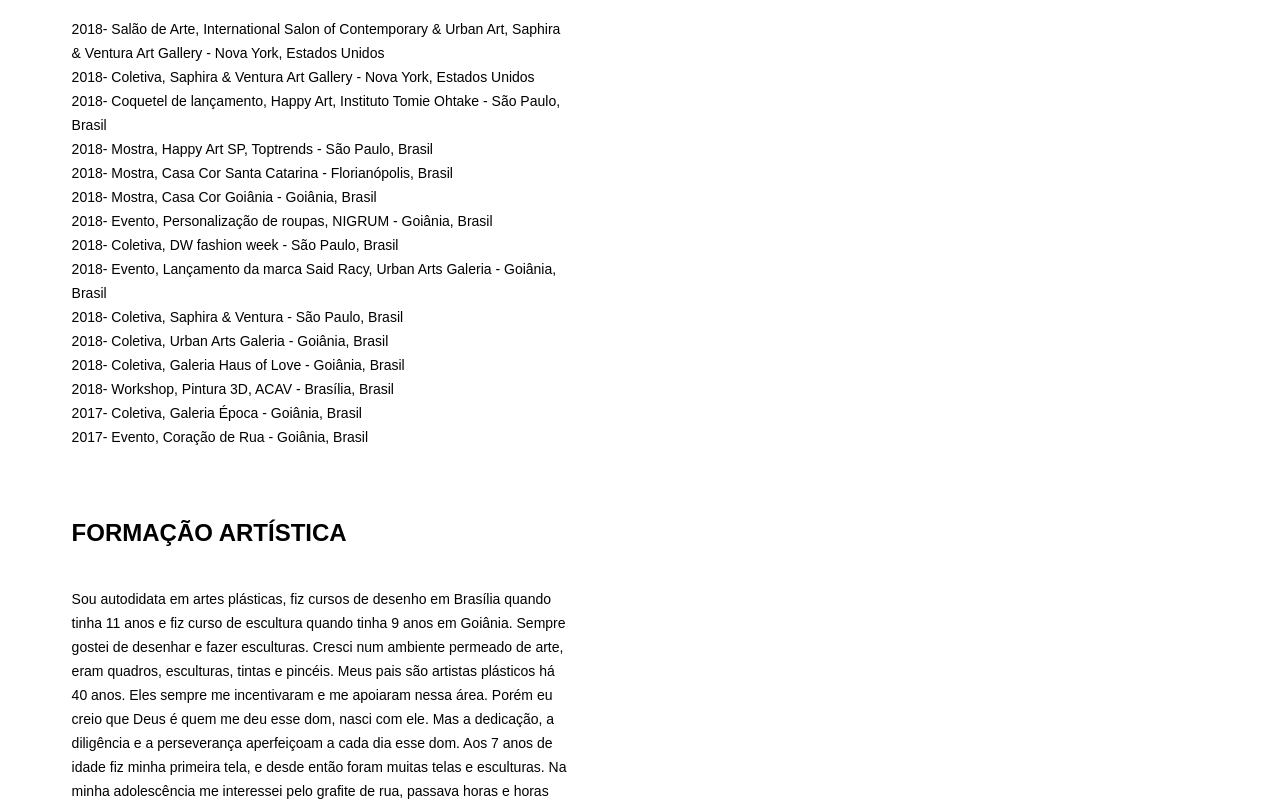
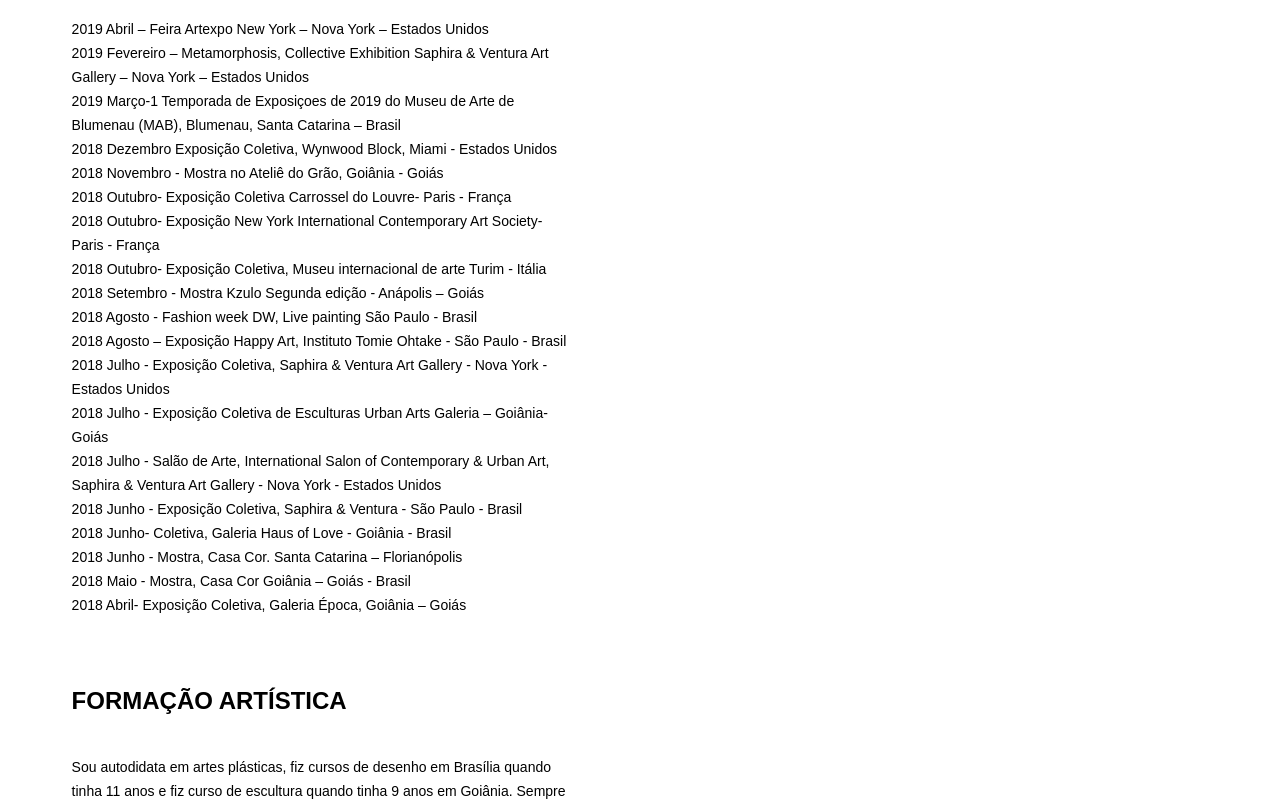
Before and after one commit to filipecaixeta/samuel-caixeta-site, a plain HTML site: page sobre.html in a window 1280 px wide. Shown: the part 805-1612 px from the top of the page. Drawn offline with Linux system fonts and the light colour scheme; a web font is replaced by a local one.

Commit message:
Update sobre.html

```diff
--- a/sobre.html
+++ b/sobre.html
@@ -131,21 +131,44 @@
                                 </div>
                                 <div class="text-container fl-wrap">
                                     <p>
-                                        2018- Salão de Arte, International Salon of Contemporary & Urban Art, Saphira & Ventura Art Gallery - Nova York, Estados Unidos<br>
-                                        2018- Coletiva, Saphira & Ventura Art Gallery - Nova York, Estados Unidos<br>
-                                        2018- Coquetel de lançamento, Happy Art, Instituto Tomie Ohtake - São Paulo, Brasil<br>
-                                        2018- Mostra, Happy Art SP, Toptrends - São Paulo, Brasil<br>
-                                        2018- Mostra, Casa Cor Santa Catarina - Florianópolis, Brasil<br>
-                                        2018- Mostra, Casa Cor Goiânia - Goiânia, Brasil<br>
-                                        2018- Evento, Personalização de roupas, NIGRUM - Goiânia, Brasil<br>
-                                        2018- Coletiva, DW fashion week - São Paulo, Brasil<br>
-                                        2018- Evento, Lançamento da marca Said Racy, Urban Arts Galeria - Goiânia, Brasil<br>
-                                        2018- Coletiva, Saphira & Ventura - São Paulo, Brasil<br>
-                                        2018- Coletiva, Urban Arts Galeria - Goiânia, Brasil<br>
-                                        2018- Coletiva, Galeria Haus of Love - Goiânia, Brasil<br>
-                                        2018- Workshop, Pintura 3D, ACAV - Brasília, Brasil<br>
-                                        2017- Coletiva, Galeria Época - Goiânia, Brasil<br>
-                                        2017- Evento, Coração de Rua - Goiânia, Brasil<br>
+                                       2019 Abril – Feira Artexpo New York – Nova York – Estados Unidos<br>
+
+                                       2019 Fevereiro – Metamorphosis, Collective Exhibition Saphira & Ventura Art Gallery – Nova York – Estados Unidos<br>
+
+                                       2019  Março-1 Temporada de Exposiçoes de 2019 do Museu de Arte de Blumenau (MAB), Blumenau, Santa Catarina – Brasil<br>
+
+                                       2018 Dezembro Exposição Coletiva, Wynwood Block, Miami - Estados Unidos<br>
+
+                                       2018 Novembro - Mostra no Ateliê do Grão, Goiânia - Goiás<br>
+
+                                       2018 Outubro- Exposição Coletiva Carrossel do Louvre- Paris - França<br>
+
+                                       2018 Outubro- Exposição New York International Contemporary Art Society-Paris - França<br>
+
+                                       2018 Outubro- Exposição Coletiva, Museu internacional de arte Turim - Itália<br>
+
+                                       2018 Setembro - Mostra Kzulo Segunda edição - Anápolis – Goiás<br>
+
+                                       2018 Agosto - Fashion week DW, Live painting São Paulo - Brasil<br>
+
+                                       2018 Agosto – Exposição Happy Art, Instituto Tomie Ohtake - São Paulo - Brasil<br>
+
+                                       2018 Julho - Exposição Coletiva, Saphira & Ventura Art Gallery - Nova York - Estados Unidos<br>
+
+                                       2018 Julho - Exposição Coletiva de Esculturas Urban Arts Galeria – Goiânia-Goiás<br>
+
+                                       2018 Julho - Salão de Arte, International Salon of Contemporary & Urban Art, Saphira & Ventura Art Gallery - Nova York - Estados Unidos<br>
+
+                                       2018 Junho - Exposição Coletiva, Saphira & Ventura - São Paulo - Brasil<br>
+
+                                       2018 Junho- Coletiva, Galeria Haus of Love - Goiânia - Brasil<br>
+
+                                       2018 Junho - Mostra, Casa Cor. Santa Catarina – Florianópolis<br>
+
+                                       2018 Maio - Mostra, Casa Cor Goiânia – Goiás - Brasil<br>
+
+                                       2018 Abril- Exposição Coletiva, Galeria Época, Goiânia – Goiás<br>
+
                                     </p>
                                 </div>
                             </div>
```
